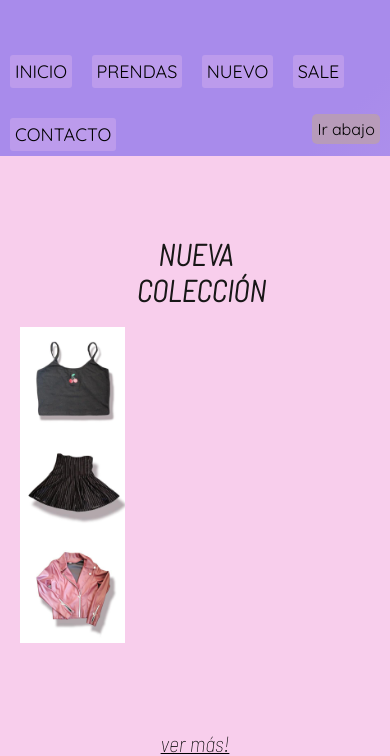
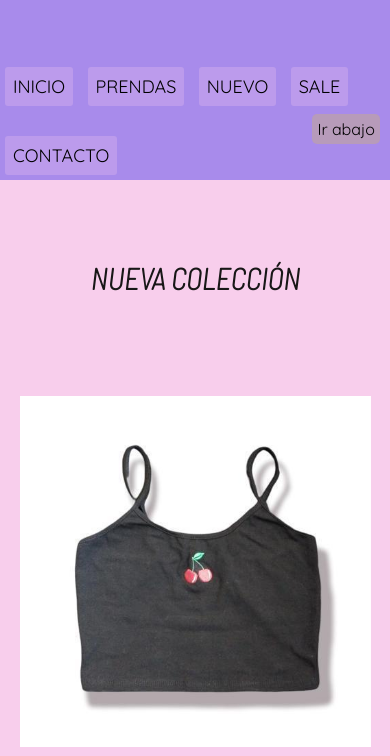
Before and after one commit to mindra19/velvetlorenapaz, a plain HTML site: page index.html in a window 390 px wide. Shown: the part 96-852 px from the top of the page. Drawn offline with Linux system fonts and the light colour scheme.

Commit message:
first commit

```diff
--- a/css/main.css
+++ b/css/main.css
@@ -11,7 +11,8 @@
     }
 
     .menu {
-        display: flex;
+        display: grid;
+        grid-template-columns: 1fr 3fr 1fr 2fr;
     }
 
     .menu a {
@@ -162,10 +163,7 @@
         .menu {
             display: grid;
             grid-template-rows: 1fr 1fr;
-        }
-        .menu li {
-            padding: 5px;
-            margin-left: 10px;
+            grid-template-columns: 1fr;
         }
         .contenedorLogo {
             padding-left: 20px;
@@ -173,12 +171,42 @@
             flex-direction: row;
             justify-self: center;
         }
+        .pie {
+            top: 200px;
+        }
+        .collection {
+            display: grid;
+            grid-template-columns: 100%;
+            grid-template-rows: 0.5fr 6fr 1fr;
+            background-color: #F8CEEC;
+            width: 100%;
+        }
+        .collectionNew {
+            grid-column: 1;
+            grid-row: 1;
+            justify-content: center;
+            text-align: center;
+        }
+        .img {
+            grid-column: 1;
+            grid-row: 2 / 3;
+            margin-top: 50px;
+        }
         .new {
             display: flex;
             flex-direction: column;
-            margin-bottom: 10px;
+            align-items: center;
+            gap: 30px;
         }
-        .pie {
-            top: 200px;
+        .img1,
+        .img2,
+        .img3 {
+            width: 90%;
+        }
+        .contenedor {
+            grid-column: 1;
+            grid-row: 3 / 4;
+            text-align: center;
+            margin-top: 30px;
         }
     }
```
Also changed, not shown: index.html (+0 -2 lines).
